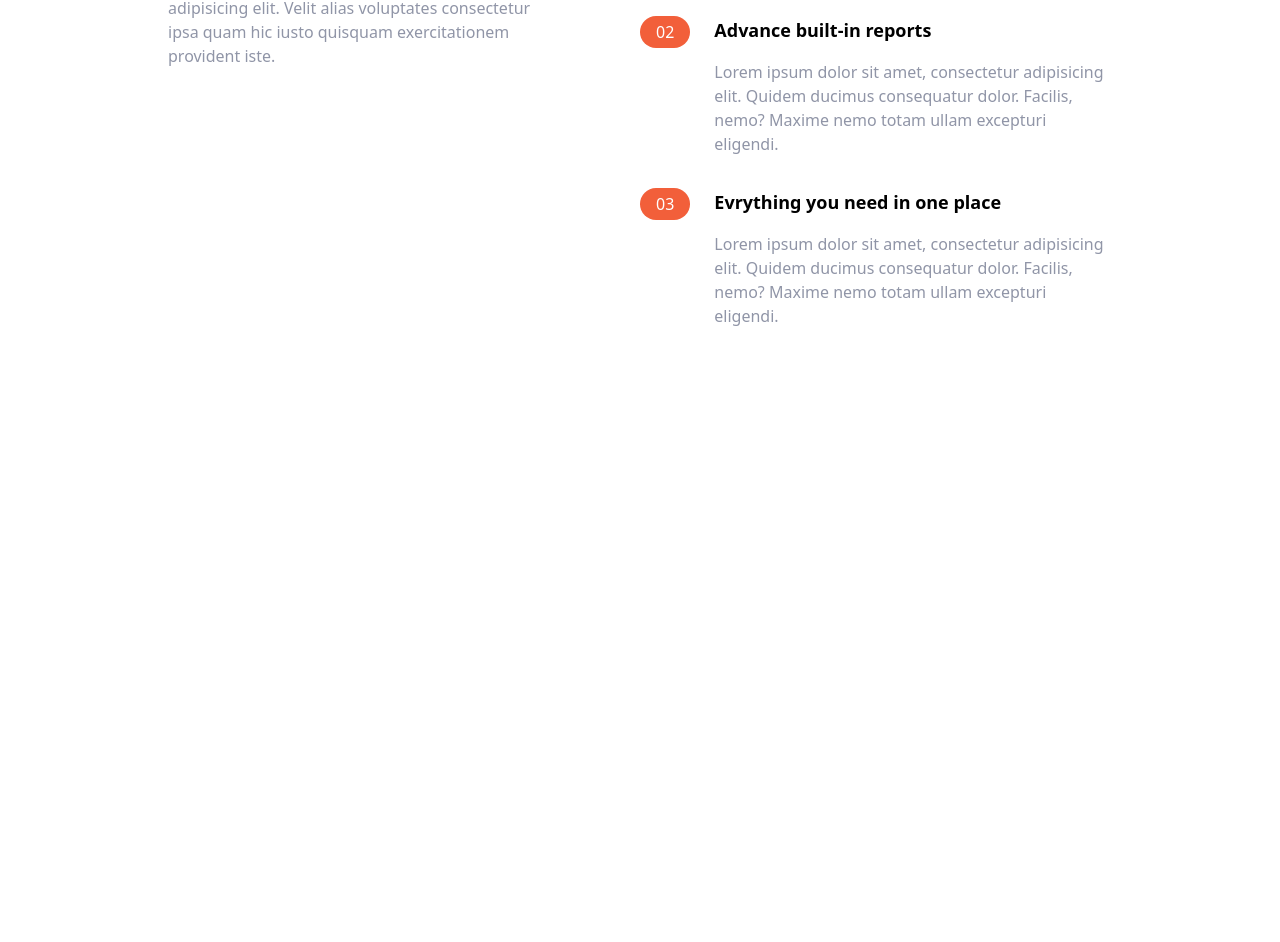
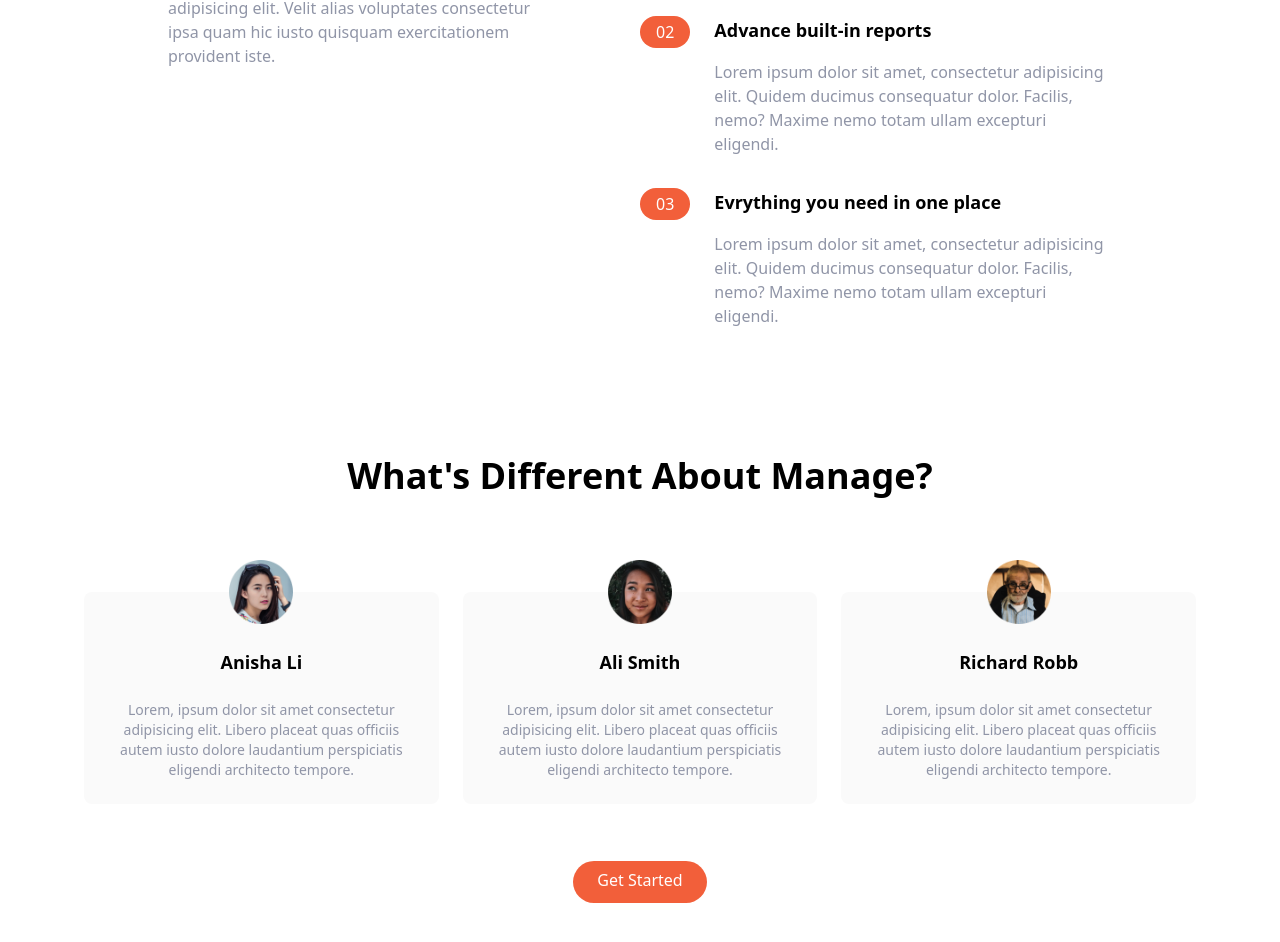
Before and after one commit to rohitgulam/tailwind-manage-landingpage, a website: page index.html in a window 1280 px wide. Shown: the part 812-1754 px from the top of the page. Before the commit the page ends 1140 px from the top, so only its background shows below. Drawn offline with Linux system fonts and the light colour scheme.

Commit message:
testimonials sections

```diff
--- a/index.html
+++ b/index.html
@@ -125,16 +125,41 @@
             </div>
         </div>
     </section>
+
+    <!-- Testimonials -->
+    <section id="testimonials">
+        <!-- Container to heading and testimonial blocks -->
+        <div class="max-w-6xl px-5 mx-auto mt-32 text-center">
+            <!-- Heading -->
+            <h2 class="text-4xl font-bold text-center">
+                What's Different About Manage?
+            </h2>
+            <!-- Testimonails COntainer -->
+            <div class="flex flex-col mt-24 md:flex-row md:space-x-6">
+                <!-- Testimonial 1 -->
+                <div class="flex flex-col items-center p-6 space-y-6 rounded-lg bg-veryLightGray md:w-1/3">
+                    <img class="w-16 -mt-14" src="img/avatar-anisha.png" alt="">
+                    <h5 class="text-lg font-bold">Anisha Li</h5>
+                    <p class="text-sm text-darkGrayishBlue"> Lorem, ipsum dolor sit amet consectetur adipisicing elit. Libero placeat quas officiis autem iusto dolore laudantium perspiciatis eligendi architecto tempore. </p>
+                </div>
+                <!-- Testimonial 2 -->
+                <div class="hidden flex flex-col items-center p-6 space-y-6 rounded-lg bg-veryLightGray md:flex md:w-1/3">
+                    <img class="w-16 -mt-14" src="img/avatar-ali.png" alt="">
+                    <h5 class="text-lg font-bold">Ali Smith</h5>
+                    <p class="text-sm text-darkGrayishBlue"> Lorem, ipsum dolor sit amet consectetur adipisicing elit. Libero placeat quas officiis autem iusto dolore laudantium perspiciatis eligendi architecto tempore. </p>
+                </div>
+                <!-- Testimonial 3 -->
+                <div class="hidden flex flex-col items-center p-6 space-y-6 rounded-lg bg-veryLightGray md:flex md:w-1/3">
+                    <img class="w-16 -mt-14" src="img/avatar-richard.png" alt="">
+                    <h5 class="text-lg font-bold">Richard Robb</h5>
+                    <p class="text-sm text-darkGrayishBlue"> Lorem, ipsum dolor sit amet consectetur adipisicing elit. Libero placeat quas officiis autem iusto dolore laudantium perspiciatis eligendi architecto tempore. </p>
+                </div>
+            </div>
+            <!-- Button -->
+            <div class="my-16">
+                <a href="#" class="p-3 px-6 pt-2 text-white bg-brightRed rounded-full baseline hover:bg-brightRedLight">Get Started</a>
+            </div>
+        </div>
+    </section>
 </body>
 </html>
-
-<!-- <div class="flex flex-col space-y-3 md:space-y-0 md:space-x-6 md:flex-row">
-    <div class="rounded-l-full bg-brightRedSupLight md:bg-transparent">
-        <div class="flex items-center space-x-2">
-            <div class="px-4 py-2 text-white rounded-full md:py-1 bg-brightRed">01</div>
-        </div>
-        <h3 class="text-base font-bold md:mb-4">
-            Track compnay-wide progress
-        </h3>
-    </div>
-</div> -->
```
